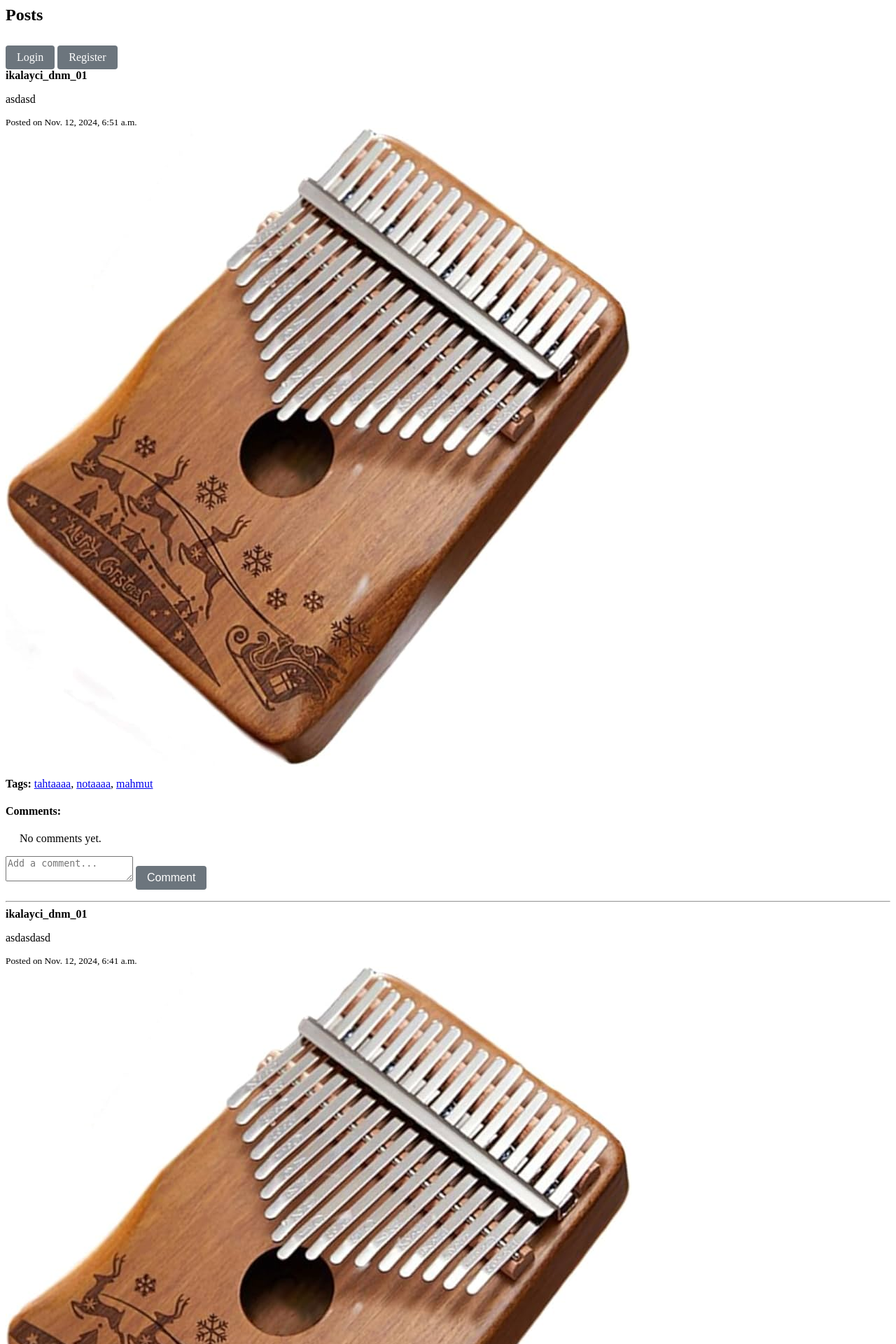
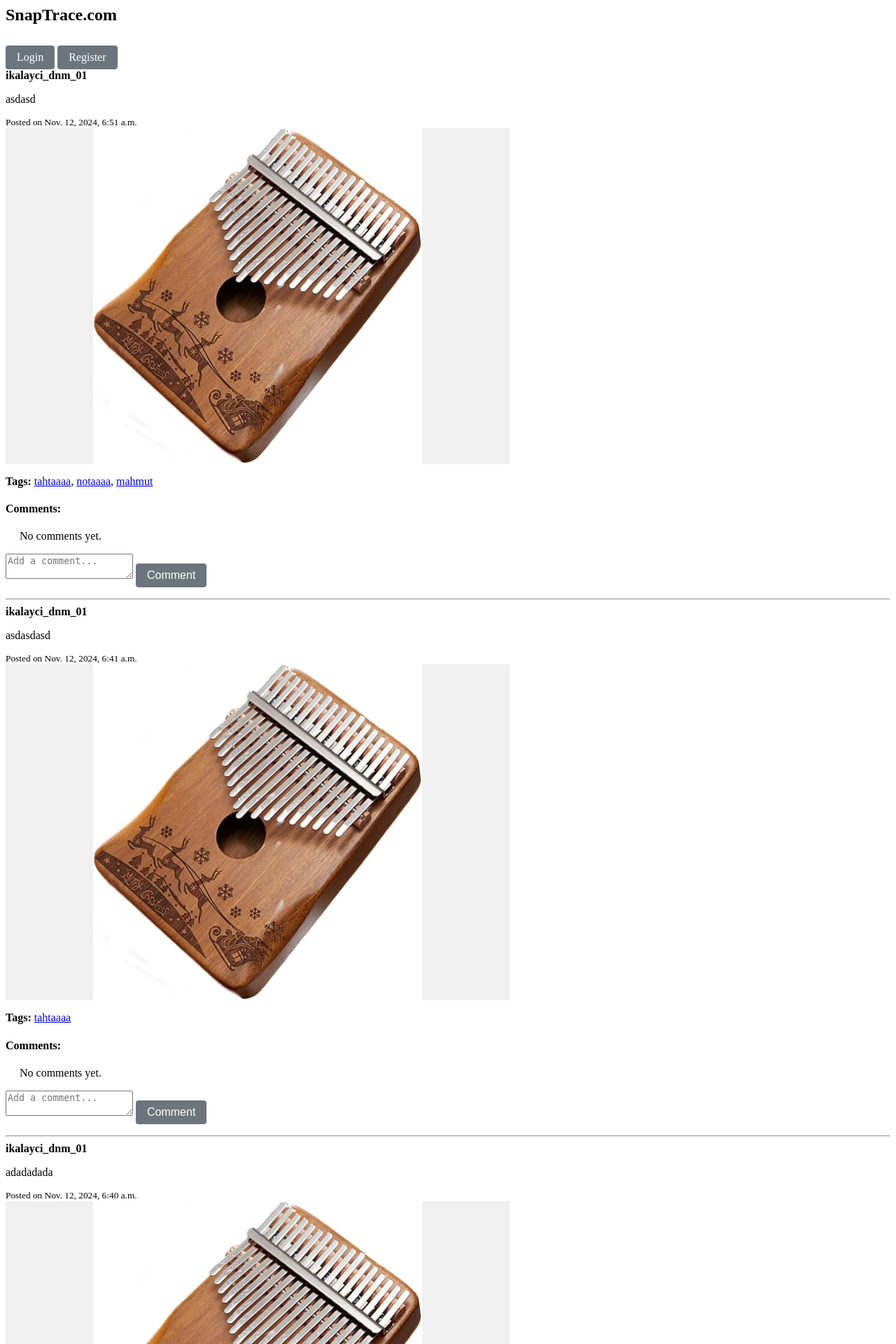
Before and after one commit to ikalayci/SWE-573-ikalayci, a Django app: page / in a window 1280 px wide. Shown: the top 1920 px of the page at 70% size. Run offline with Django 5.2, Linux system fonts and the light colour scheme; data comes from the database, SQL or seed files in the repository.

Commit message:
Changes on Styling

```diff
--- a/posts/templates/posts/post_list.html
+++ b/posts/templates/posts/post_list.html
@@ -1,4 +1,4 @@
-<h2>Posts</h2>
+<h2>SnapTrace.com</h2>
 
 <!-- Display login/logout/register options based on user's authentication status -->
 {% if user.is_authenticated %}
@@ -17,10 +17,10 @@
         <small>Posted on {{ post.created_at }}</small>
 
         {% if post.image %}
-            <div>
-                <img src="{{ post.image.url }}" alt="Image for {{ post.content }}" style="max-width: 100%; height: auto;">
-            </div>
-        {% endif %}
+        <div class="image-frame">
+            <img src="{{ post.image.url }}" alt="Image for {{ post.content }}">
+        </div>
+    {% endif %}
 
         <!-- Display tags if available -->
         {% if post.tags.exists %}
@@ -95,6 +95,27 @@
     }
 </style>
 
+<style>
+    /* Container for images to maintain aspect ratio */
+    .image-frame {
+        width: 720px;
+        height: 480px;
+        overflow: hidden;
+        position: relative;
+        background-color: #f0f0f0; /* Optional: adds a background color to the frame */
+    }
+
+    /* Style for the image to fit within the frame without cropping */
+    .image-frame img {
+        width: 100%;
+        height: 100%;
+        object-fit: contain; /* Scales the image to fit within the frame without cropping */
+        object-position: center; /* Centers the image within the frame */
+    }
+</style>
+
+
+
 
 </body>
 </html>
```
